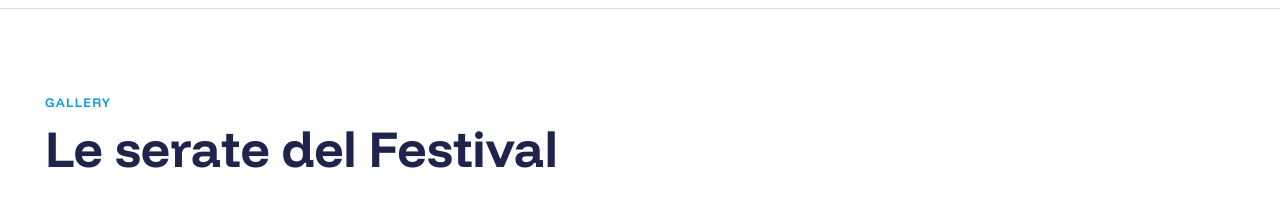
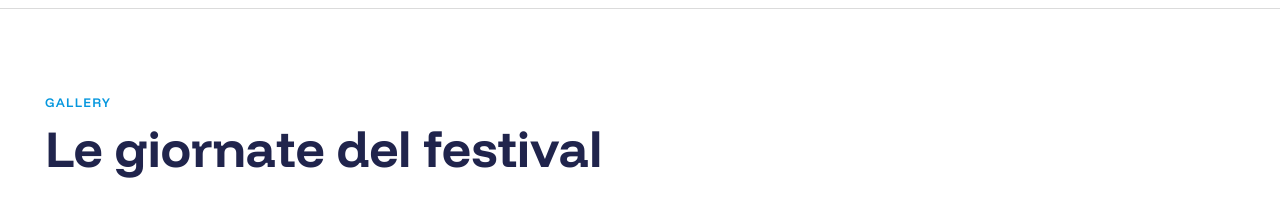
Before and after one commit to Chjnzo/SettimaArte, a React (Vite) app: page /festival in a window 1280 px wide. Shown: the part 3380-3595 px from the top of the page. Built offline with nearby package versions, Linux system fonts and the light colour scheme; no server answers.

Commit message:
Update Festival.tsx

```diff
--- a/src/pages/Festival.tsx
+++ b/src/pages/Festival.tsx
@@ -309,7 +309,7 @@ export default function Festival() {
         {/* 7. Gallery foto evento */}
         <GalleryBlock
           label="Gallery"
-          title="Le serate del Festival"
+          title="Le giornate del festival"
           items={galleryEvento}
           columns={3}
           bg="bg-white border-t border-azzurro-light"
```
